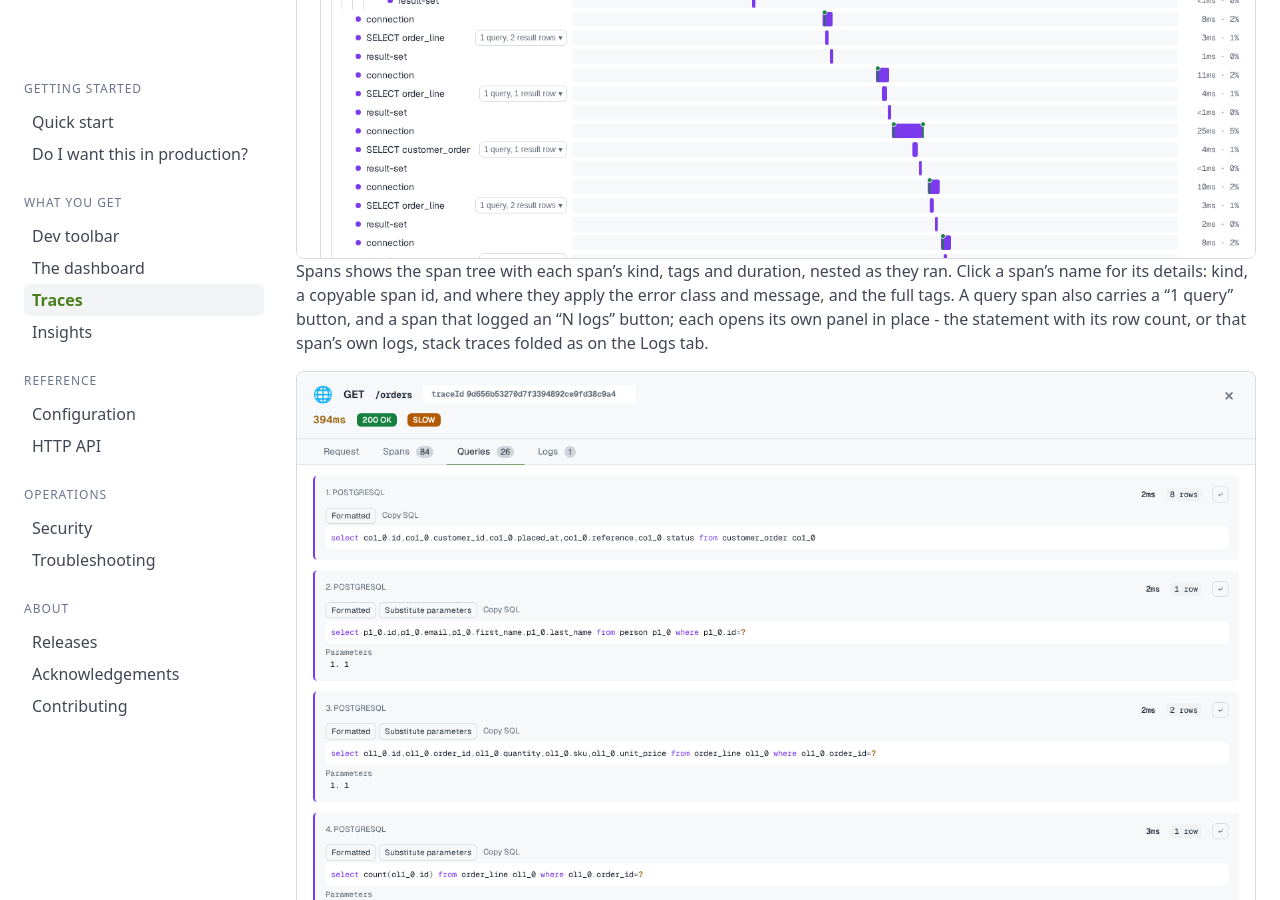
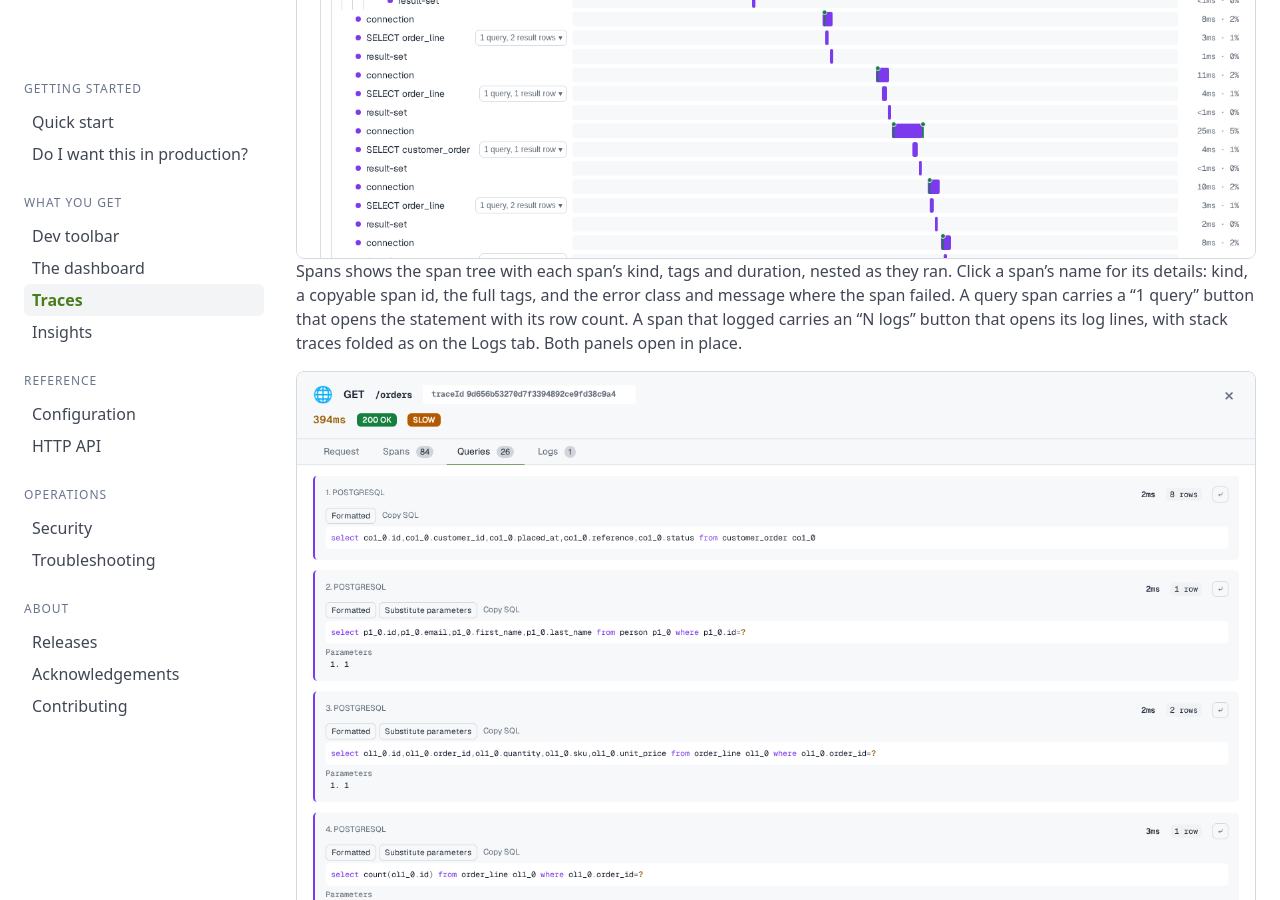
Before and after one commit to peekaboot-org/peekaboot-org.github.io, a Jekyll site: the page built from docs/traces.md, in a window 1280 px wide and 900 px high, scrolled down 4771 px. Built offline with Jekyll 4.4.1, drawn with Linux system fonts in a browser that asks for light colours; some of the changed text lies outside the part shown.

Commit message:
docs: drop store internals from the traces page

```diff
--- a/docs/traces.md
+++ b/docs/traces.md
@@ -182,10 +182,10 @@
 </figure>
 
 Spans shows the span tree with each span's kind, tags and duration, nested as they ran. Click
-a span's name for its details: kind, a copyable span id, and where they apply the error class
-and message, and the full tags. A query span also carries a "1 query" button, and a span that
-logged an "N logs" button; each opens its own panel in place - the statement with its row
-count, or that span's own logs, stack traces folded as on the Logs tab.
+a span's name for its details: kind, a copyable span id, the full tags, and the error class and
+message where the span failed. A query span carries a "1 query" button that opens the
+statement with its row count. A span that logged carries an "N logs" button that opens its log
+lines, with stack traces folded as on the Logs tab. Both panels open in place.
 
 <figure class="image">
   <img src="{{ '/assets/img/screenshots/trace-detail-queries-light.png' | relative_url }}"
@@ -250,14 +250,6 @@
 so a trace can stay under Errors or Slow after it has left All. Nothing expires on a timer,
 and everything is gone at restart.
 
-A span that arrives after All dropped its trace brings the trace back to the top of All if
-Errors or Slow still holds it. Otherwise it appears as a new trace holding only the late spans.
-
-A trace can leave Slow before it is evicted. While a background task is still running, its
-spans can count toward the duration for a moment. Once the task's `async task` span arrives,
-the duration drops back to the request's own time, and the trace leaves Slow if that is under
-the threshold.
-
 One trace keeps at most `peekaboot.tracing.max-spans-per-trace` spans (500) and
 `peekaboot.tracing.max-logs-per-trace` log lines (500). Past either limit the oldest are
 dropped. A trace that lost spans carries a TRUNCATED badge. In the worst case the store holds 1000 traces in All
```
